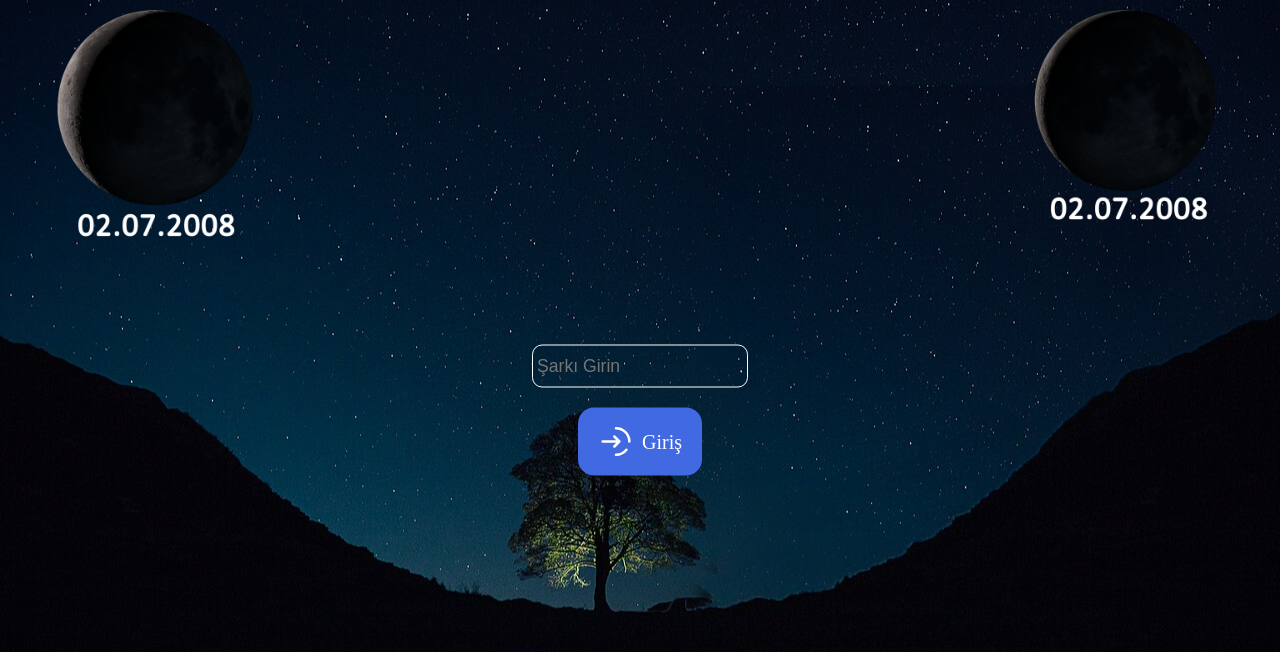
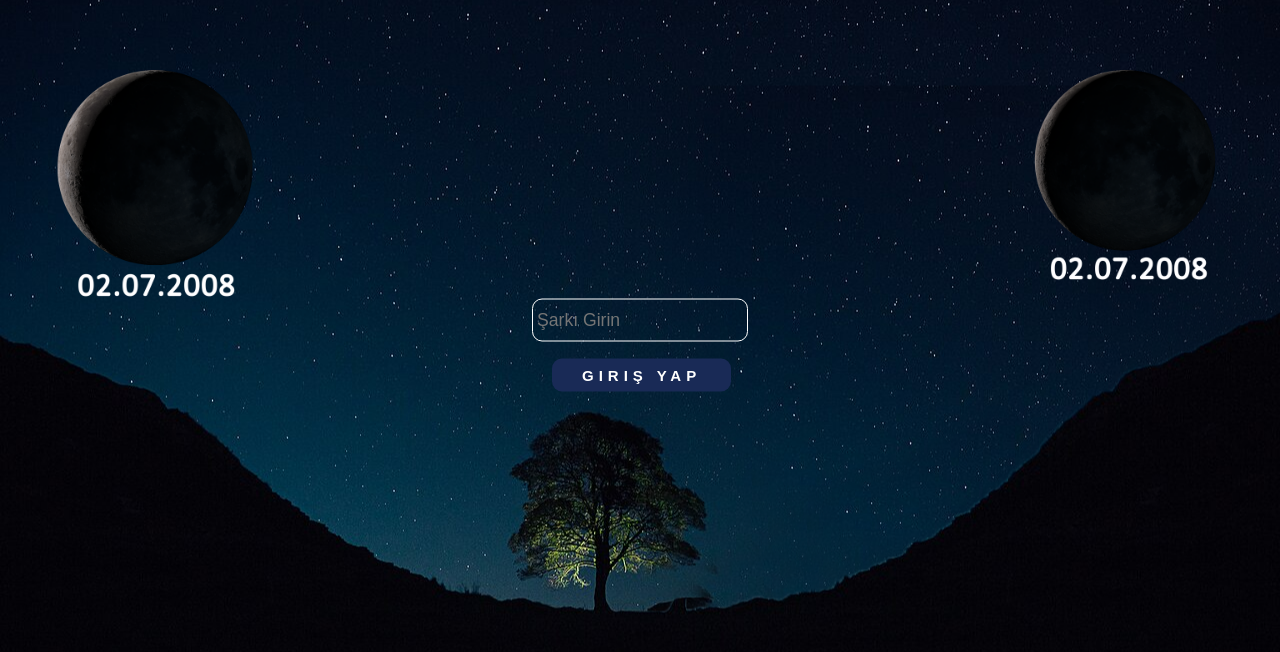
Before and after one commit to heisenberg1098/BugraWeb, a plain HTML site: page index.html in a window 1280 px wide. Both pictures are taken after a click on the element 640 px from the left and 418 px from the top of the page. Drawn offline with Linux system fonts and the light colour scheme.

Commit message:
index.html

```diff
--- a/index.html
+++ b/index.html
@@ -178,50 +178,7 @@
             box-shadow: rgba(0, 0, 0, 0.1) 0px 4px 6px -1px, rgba(0, 0, 0, 0.06) 0px 2px 4px -1px;
         }
 
-        button {
-            font-family: inherit;
-            font-size: 20px;
-            background: royalblue;
-            color: white;
-            padding: 0.7em 1em;
-            padding-left: 0.9em;
-            display: flex;
-            align-items: center;
-            border: none;
-            border-radius: 16px;
-            overflow: hidden;
-            transition: all 0.2s;
-            cursor: pointer;
-            margin-left: 20px;
-        }
 
-        button span {
-            display: block;
-            margin-left: 0.3em;
-            transition: all 0.3s ease-in-out;
-        }
-
-        button svg {
-            display: block;
-            transform-origin: center center;
-            transition: transform 0.3s ease-in-out;
-        }
-
-        button:hover .svg-wrapper {
-            animation: fly-1 0.6s ease-in-out infinite alternate;
-        }
-
-        button:hover svg {
-            transform: translateX(1.2em) scale(1.3);
-        }
-
-        button:hover span {
-            transform: translateX(5em);
-        }
-
-        button:active {
-            transform: scale(0.95);
-        }
 
         @keyframes fly-1 {
             from {
@@ -240,7 +197,7 @@
             margin: auto;
             display: none;
             position: absolute;
-            top: 50%;
+            top: 40%;
             left: 50%;
             transform: translate(-50%, -50%);
             margin: 0;
@@ -277,13 +234,13 @@
         #sagay {
             position: absolute;
             width: 250px;
-            top: 10px;
+            top: 70px;
             right: 30px;
         }
 
         #solay {
             position: absolute;
-            top: 10px;
+            top: 70px;
             width: 250px;
             left: 30px;
         }
@@ -291,31 +248,40 @@
             stroke: #598392;
         }
 
+        @media screen and (max-width: 700px) {
+            #solay {
+                height: 200px;
+                width: 200px;
+            }
 
-        @media screen and (max-width: 500px) {
+            #sagay {
+                height: 200px;
+                width: 200px;
+
+
+            }
+
+        }
+        @media screen and (max-width: 600px) {
             #solay {
                 height: 150px;
                 width: 150px;
-                top: 22px;
-
-
             }
 
             #sagay {
                 height: 150px;
                 width: 150px;
-                top: 22px;
 
 
             }
 
         }
 
-        @media screen and (max-width: 360px) {
+        @media screen and (max-width: 460px) {
             #solay {
                 height: 100px;
                 width: 100px;
-                top: 22px;
+
 
 
             }
@@ -323,11 +289,51 @@
             #sagay {
                 height: 100px;
                 width: 100px;
-                top: 22px;
+
 
 
             }
 
+        }
+
+        .but {
+            display: flex;
+            align-items: center;
+            cursor: pointer;
+            padding: 1em 2em;
+            border: none;
+            border-radius: 10px;
+            font-weight: bold;
+            letter-spacing: 5px;
+            text-transform: uppercase;
+            cursor: pointer;
+            transition: all 1000ms;
+            margin: auto;
+            font-size: 15px;
+            position: relative;
+            overflow: hidden;
+            color: white;
+
+        }
+
+        .but:hover {
+            color: #ffffff;
+            transform: scale(1.1);
+            outline: 2px solid #ffffff;
+            box-shadow: 4px 5px 17px -4px #268391;
+        }
+
+        .but {
+            content: "Enes";
+            position: absolute;
+            top: 80px;
+            left: 40px;
+            width: 70%;
+            height: 40%;
+            background-color: #192a56;
+            z-index: -1;
+            transition: all 300ms;
+            text-align: center;
         }
     </style>
 </head>
@@ -340,21 +346,7 @@
             <label for="input-field" class="input-label">Şarkı Girin </label>
             <span class="input-highlight"></span>
         </div>
-        <button id="girisbuton">
-            <div class="svg-wrapper-1">
-                <div class="svg-wrapper">
-                    <?xml version="1.0" encoding="utf-8"?>
-                    <svg width="40px" height="40px" viewBox="0 0 24 24" fill="none" xmlns="http://www.w3.org/2000/svg">
-                        <path d="M20 12C20 7.58172 16.4183 4 12 4M12 20C14.5264 20 16.7792 18.8289 18.2454 17"
-                            stroke="#FFFFFF" stroke-width="1.5" stroke-linecap="round" />
-                        <path d="M4 12H14M14 12L11 9M14 12L11 15" stroke="#FFFFFF" stroke-width="1.5"
-                            stroke-linecap="round" stroke-linejoin="round" />
-                    </svg>
-
-                </div>
-            </div>
-            <span>Giriş</span>
-        </button>
+        <button class="but" id="girisbuton" >Giriş Yap</button>
 
     </div>
 
```
